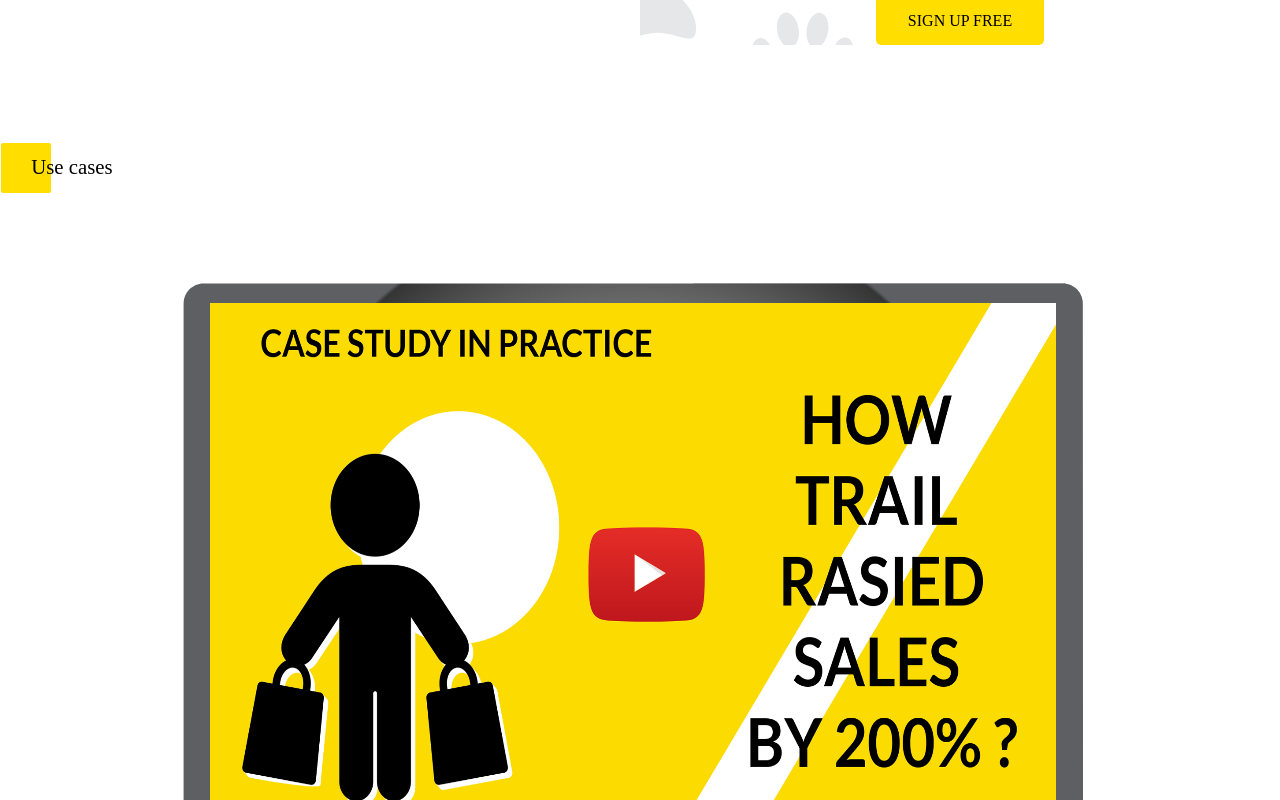
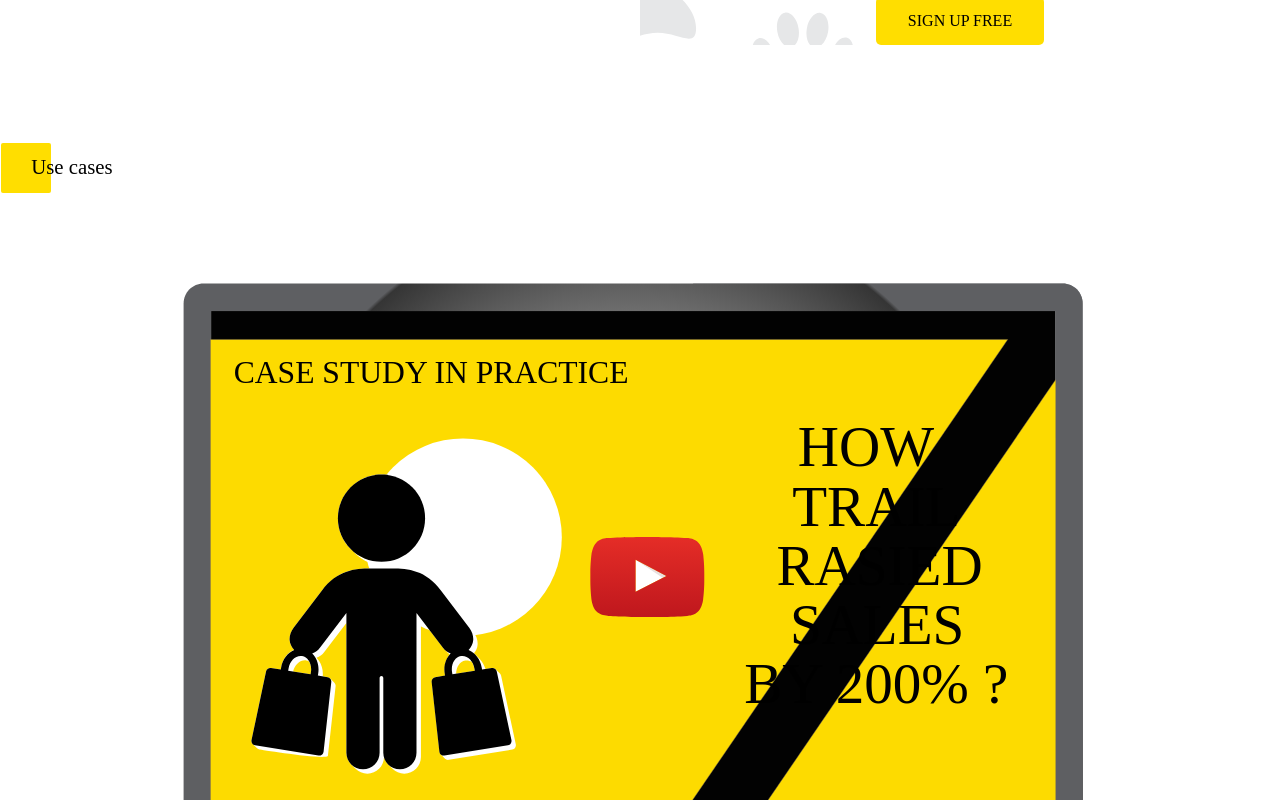
Before and after one commit to BartoszWeb/Trail-landingPage, a Next.js app: page / in a window 1280 px wide. Shown: the part 2320-3120 px from the top of the page. Built offline with nearby package versions, Linux system fonts and the light colour scheme.

Commit message:
new yt thumb

```diff
--- a/components/organisms/UseCaseSection/UseCaseSection.js
+++ b/components/organisms/UseCaseSection/UseCaseSection.js
@@ -27,7 +27,7 @@ export const UseCaseSection = () => {
                     </WrapperSVG>
                     :
                     <WrapperSVG>
-                        <IframeSvgFake src="./assets/thumb.png" onClick={ fetchYoutubeHandler }/>
+                        <IframeSvgFake src="./assets/thumb.svg" onClick={ fetchYoutubeHandler }/>
                     </WrapperSVG>
                 }
                 <StyledButton href="/signup">SIGN UP FREE</StyledButton>
```
Also changed, not shown: public/assets/thumb.svg.
